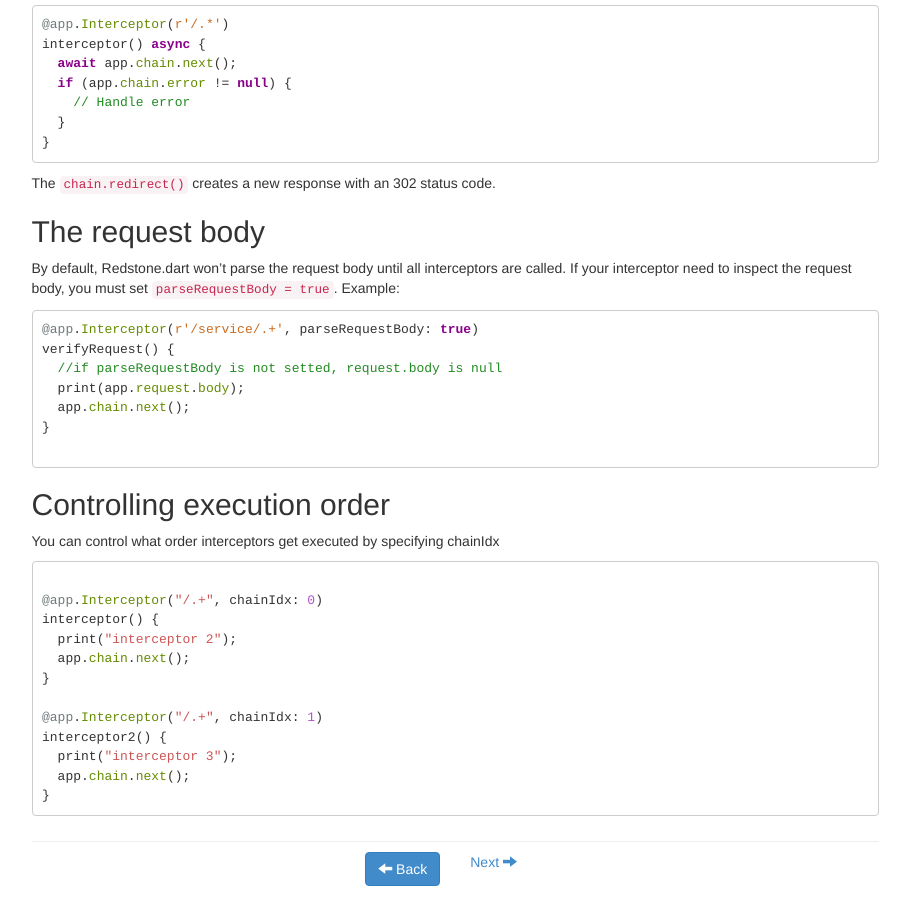
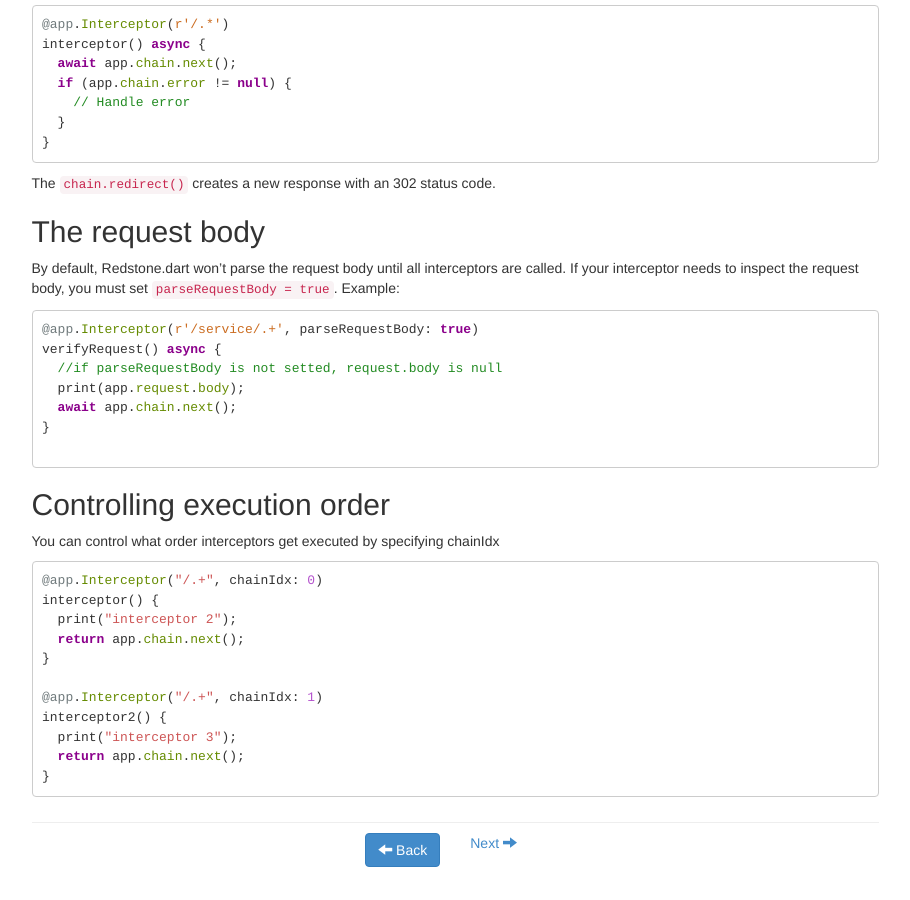
Before and after one commit to redstone-dart/redstone, a Jekyll site: the page built from _doc/Interceptors.md, in a window 1280 px wide and 900 px high, scrolled down 1984 px. Shown: the whole window, without its empty margins (331-1241 px from the left). Built offline with Jekyll 4.4.1, drawn with Linux system fonts in a browser that asks for light colours; Markdown is read by kramdown in place of the engine named in the settings.

Commit message:
Interceptor -- Request Body + chainIdx

````diff
--- a/_doc/Interceptors.md
+++ b/_doc/Interceptors.md
@@ -124,14 +124,15 @@ The `chain.redirect()` creates a new response with an 302 status code.
 
 ## The request body
 
-By default, Redstone.dart won't parse the request body until all interceptors are called. If your interceptor need to inspect the request body, you must set `parseRequestBody = true`. Example:
+By default, Redstone.dart won't parse the request body until all interceptors are called. If your interceptor needs to
+inspect the request body, you must set `parseRequestBody = true`. Example:
 
 ```dart
 @app.Interceptor(r'/service/.+', parseRequestBody: true)
-verifyRequest() {
+verifyRequest() async {
   //if parseRequestBody is not setted, request.body is null
   print(app.request.body);
-  app.chain.next();
+  await app.chain.next();
 }
 
 ```
@@ -141,16 +142,15 @@ verifyRequest() {
 You can control what order interceptors get executed by specifying chainIdx
 
 ```dart
-
 @app.Interceptor("/.+", chainIdx: 0)
 interceptor() {
   print("interceptor 2");
-  app.chain.next();
+  return app.chain.next();
 }
 
 @app.Interceptor("/.+", chainIdx: 1)
 interceptor2() {
   print("interceptor 3");
-  app.chain.next();
+  return app.chain.next();
 }
 ```
````
